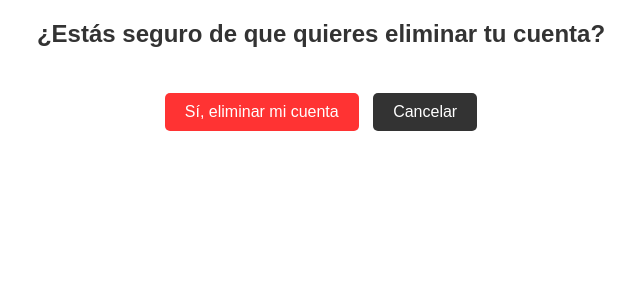
After one commit to mariaescalante/decide-single-velazquez, a Django app: page /authentication/confirmar_borrar_cuenta/ in a window 1280 px wide. The commit adds this page. Shown: the top 300 px of the page, without its empty margins (319-959 px from the left). Run offline with Django 3.2, Linux system fonts and the light colour scheme; parts of the project's set-up code (start-up, migrations or seed data) failed here and were passed over.

Commit message:
feat: eliminar cuenta

```diff
--- /dev/null
+++ b/decide/authentication/templates/confirmar_borrar_cuenta.html
@@ -0,0 +1,53 @@
+<!DOCTYPE html>
+<html lang="en">
+<head>
+    <meta charset="UTF-8">
+    <meta name="viewport" content="width=device-width, initial-scale=1.0">
+    <title>Confirmar Eliminación de Cuenta</title>
+    <style>
+        body {
+            font-family: Arial, sans-serif;
+            text-align: center;
+            margin: 20px;
+        }
+
+        h2 {
+            color: #333;
+        }
+
+        form {
+            display: inline-block;
+            margin-top: 20px;
+        }
+
+        button, a {
+            display: inline-block;
+            padding: 10px 20px;
+            margin: 5px;
+            font-size: 16px;
+            text-align: center;
+            text-decoration: none;
+            cursor: pointer;
+            border: none;
+            border-radius: 5px;
+            color: #fff;
+        }
+
+        button {
+            background-color: #ff3333;
+        }
+
+        a {
+            background-color: #333;
+        }
+    </style>
+</head>
+<body>
+    <h2>¿Estás seguro de que quieres eliminar tu cuenta?</h2>
+    <form method="post" action="{% url 'borrar_cuenta' %}">
+        {% csrf_token %}
+        <button type="submit">Sí, eliminar mi cuenta</button>
+        <a href="{{ request.META.HTTP_REFERER }}">Cancelar</a>
+    </form>
+</body>
+</html>
--- a/decide/authentication/templates/home.html
+++ b/decide/authentication/templates/home.html
@@ -19,11 +19,14 @@
                 <div class="form-group">
                     <a href="/authentication/cuenta">Ver mi perfil</a>
                 </div>
+
             </fieldset>
             <div class="form-group">
                 <a id="logout" href="/authentication/logout2/">Logout</a>
 
             </div>
+            <a href="/authentication/confirmar_borrar_cuenta">Eliminar mi cuenta</a>
+
             <div>
 
         </form>
--- a/decide/authentication/urls.py
+++ b/decide/authentication/urls.py
@@ -26,5 +26,6 @@ urlpatterns = [
     path('2faquit/<int:user_id>/', quitardobleautenticacion, name='password_reset_complete2'),
     path('password-change2/', CustomPasswordChangeView.as_view(), name='password_change2'),
     path('password-change2/done/', CustomPasswordChangeDoneView.as_view(), name='password_change_success2'),
-
+    path('confirmar_borrar_cuenta/', confirmar_borrar_cuenta, name='confirmar_borrar_cuenta'),
+    path('borrar_cuenta/', borrar_cuenta, name='borrar_cuenta'),
 ]
--- a/decide/authentication/views.py
+++ b/decide/authentication/views.py
@@ -363,3 +363,22 @@ class CustomPasswordChangeView(PasswordChangeView):
 
 class CustomPasswordChangeDoneView(PasswordChangeDoneView):
     template_name = 'password_change_success.html'
+
+def confirmar_borrar_cuenta(request):
+    return render(request, 'confirmar_borrar_cuenta.html')
+
+@login_required
+def borrar_cuenta(request):
+    if request.method == 'POST':
+        # Puedes agregar lógica adicional aquí, por ejemplo, verificar la contraseña actual
+
+        # Eliminar la cuenta
+        request.user.delete()
+
+        # Desconectar al usuario después de eliminar la cuenta
+        logout(request)
+
+        messages.success(request, 'Tu cuenta ha sido eliminada correctamente.')
+        return redirect('borrar_cuenta')
+
+    return redirect('confirmar_eliminar_cuenta')
```
